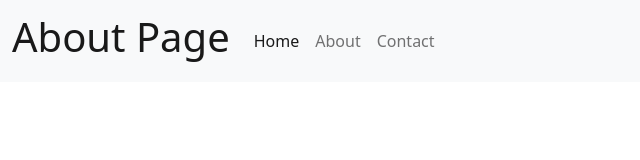
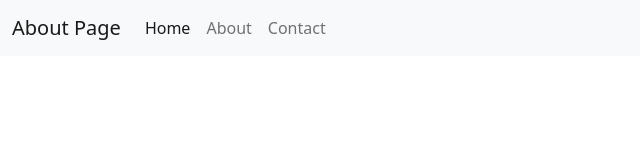
Before and after one commit to nickmwangemi/basic-informational-site, a website: page about.html in a window 1280 px wide. Shown: the whole page, without its empty margins (0-640 px from the left). Drawn offline with nearby package versions, Linux system fonts and the light colour scheme.

Commit message:
Change link content

```diff
--- a/about.html
+++ b/about.html
@@ -18,7 +18,7 @@
 	<body>
 		<nav class="navbar navbar-expand-lg navbar-light bg-light">
 			<div class="container-fluid">
-				<a class="navbar-brand" href="#"><h1>About Page</h1></a>
+				<a class="navbar-brand" href="#">About Page</a>
 				<button
 					class="navbar-toggler"
 					type="button"
```
